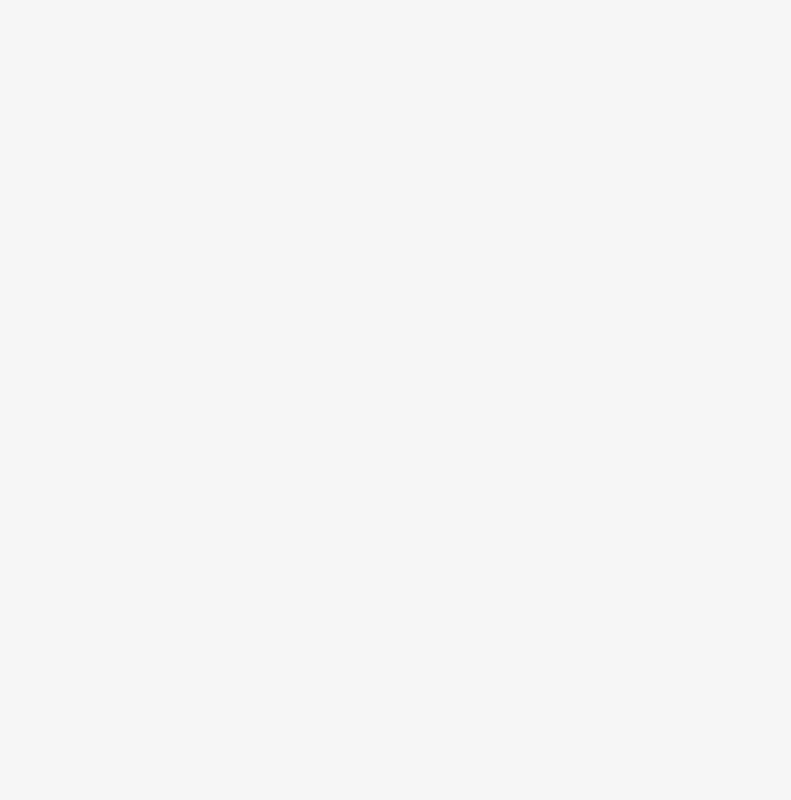
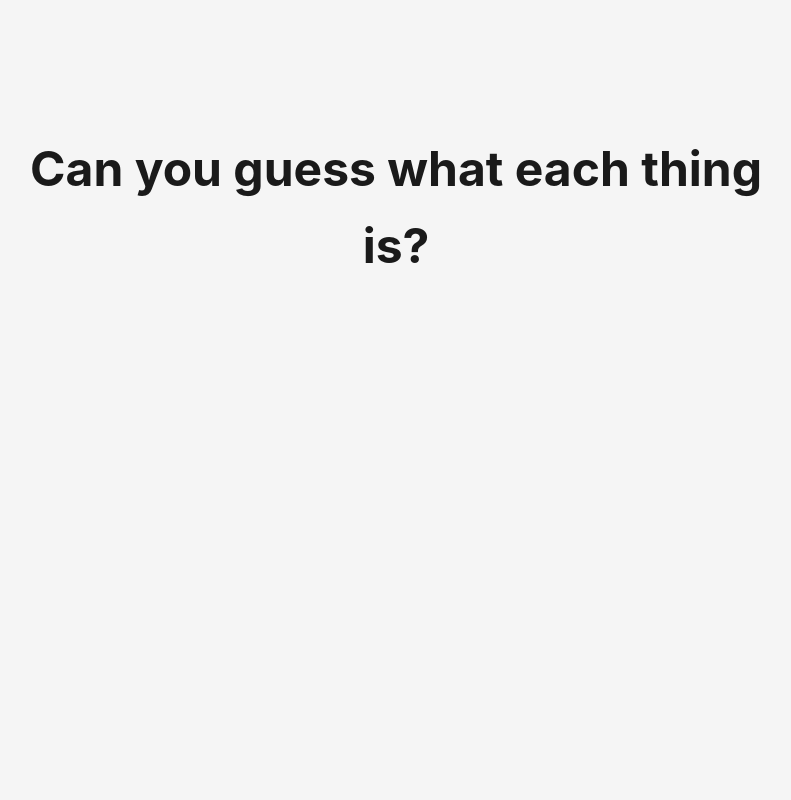
Before and after one commit to akallbold/amazon-products, a React (Vite) app: page / in a window 1280 px wide. Shown: the part 5200-6000 px from the top of the page, without its empty margins (244-1035 px from the left). Built offline with nearby package versions, Linux system fonts and the light colour scheme; no server answers.

Commit message:
updated text

```diff
--- a/src/App.tsx
+++ b/src/App.tsx
@@ -7,13 +7,11 @@ function App() {
   const [currentSection, setCurrentSection] = useState(0);
   console.log(currentSection);
   const sections = [
-    { title: "Amazon keeps trying to sell things to me on Instagram" },
-    { title: "and I don't know what anything is!" },
-    { title: "I realized they weren't selling me things they thought I'd buy" },
-    { title: "but instead they'd advertise things I'd want to know what they were" },
-    { title: "and so I clicked and I clicked" },
-    { title: "so your algorithm doesn't have to be as wild as mine" },
-    { title: "Can you guess what each of these things is?" },
+    { title: "Amazon ads kept popping up on my Instagram." },
+    { title: "I didn’t recognize anything they were showing me." },
+    { title: "So I kept clicking—just to find out what the heck everything was." },
+    { title: "Here is a small sampling of what I saw." },
+    { title: "Can you guess what each thing is?" },
   ];
 
   console.log(sections);
```
